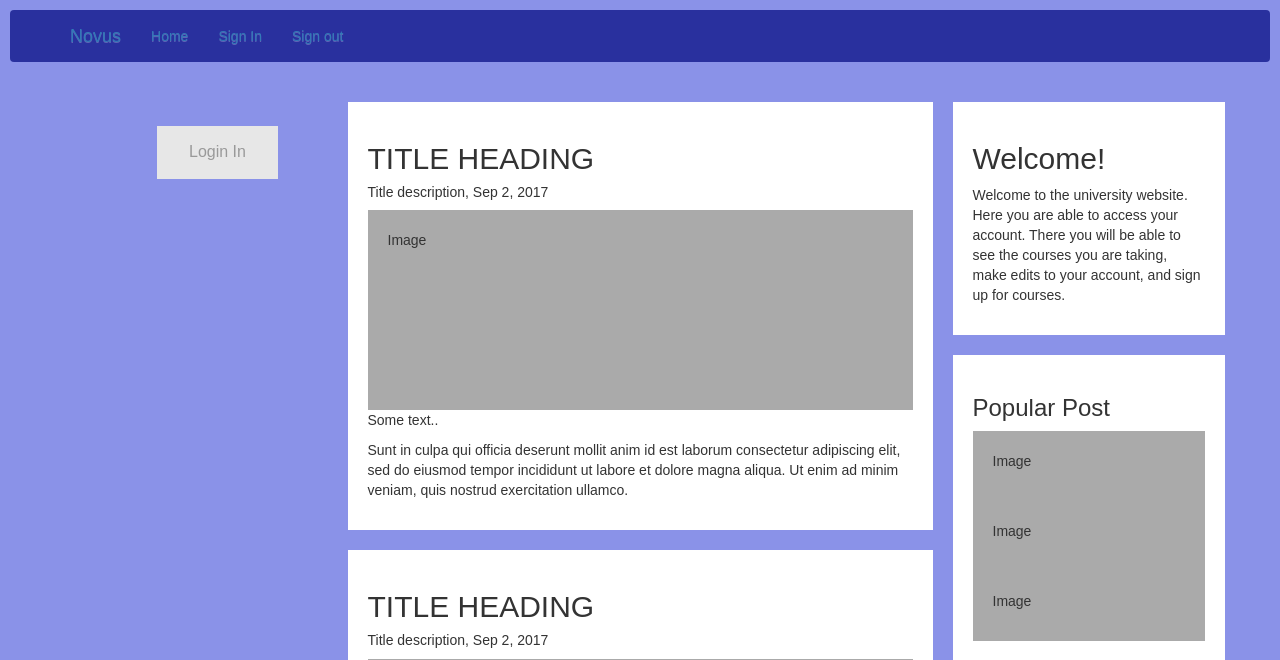
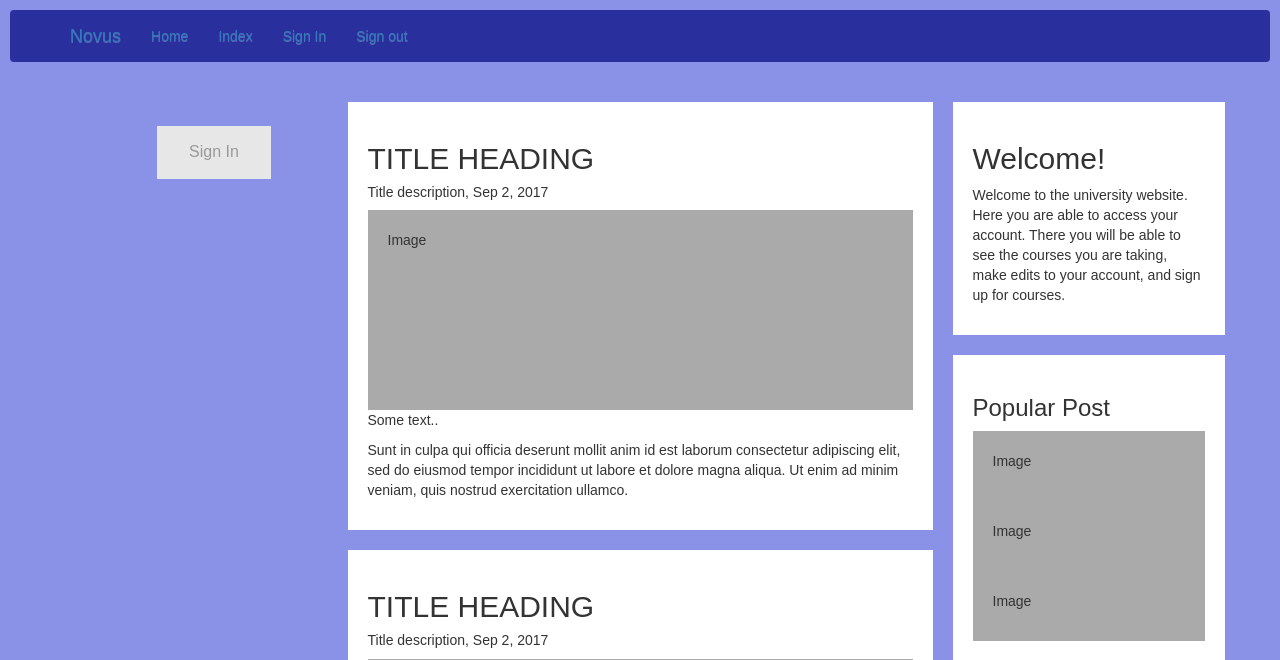
Before and after one commit to rettka30/CUS1166_StudentSystem, a Flask app: page / in a window 1280 px wide. Shown: the top 660 px of the page. Run offline with Flask 2, Linux system fonts and the light colour scheme; some libraries are stand-ins or nearby versions.

Commit message:
Login V1,2

```diff
--- a/app.py
+++ b/app.py
@@ -92,53 +92,53 @@ def administrator_roster():
     admins = Administrator.query.all()
     return render_template('administrator_roster.html', admins=admins)
 
-@app.route('/login/<type>', methods=['GET','POST'])
-@login_required
-#@roles_required('<type>')
-def login(type):
-    if type == "Student":
-    #     if current_user.is_authenticated:
-    #         return redirect(url_for('index', type="Student", id=form.id.data))
-    #     form = LoginForm()
-    #     if form.validate_on_submit():
-    #         user = Student.query.filter_by(id=form.id.data).first()
-    #         if password_manager.verify_password(form.password.data, user.password):
-    #             login_user(user)
-    #         else:
-    #             flash('Invalid id or password')
-    #             return redirect(url_for('login', type='Student'))
-    #         return redirect(url_for('index', type="Student", id=form.id.data))
-    #     return render_template('login.html', form=form)
-        return redirect(url_for('index', type="Student", id=current_user.id))
-    elif type == "Professor":
-        # if current_user.is_authenticated:
-        #     return redirect(url_for('index', type="Professor", id=form.id.data))
-        # form = LoginForm()
-        # if form.validate_on_submit():
-        #     user = Professor.query.filter_by(id=form.id.data).first()
-        #     if password_manager.verify_password(form.password.data, user.password):
-        #         login_user(user)
-        #     else:
-        #         flash('Invalid id or password')
-        #         return redirect(url_for('login', type='Professor'))
-        #     return redirect(url_for('index', type="Professor", id=form.id.data))
-        # return render_template('login.html', form=form)
-        return redirect(url_for('index', type="Professor", id=current_user.id))
-    else:
-        # if current_user.is_authenticated:
-        #     return redirect(url_for('index', type="Administrator", id=form.id.data))
-        # form = LoginForm()
-        # if form.validate_on_submit():
-        #     user = Administrator.query.filter_by(id=form.id.data).first()
-        #     if password_manager.verify_password(form.password.data, user.password):
-        #         login_user(user)
-        #         flash('Successfully login')
-        #         return redirect(url_for('index', type="Administrator", id=form.id.data))
-        #     else:
-        #         flash('Invalid id or password')
-        #         return redirect(url_for('login', type='Administrator'))
-        # return render_template('login.html', form=form)
-        return redirect(url_for('index', type="Administrator", id=current_user.id))
+# @app.route('/login/<type>', methods=['GET','POST'])
+# @login_required
+# #@roles_required('<type>')
+# def login(type):
+#     if type == "Student":
+#     #     if current_user.is_authenticated:
+#     #         return redirect(url_for('index', type="Student", id=form.id.data))
+#     #     form = LoginForm()
+#     #     if form.validate_on_submit():
+#     #         user = Student.query.filter_by(id=form.id.data).first()
+#     #         if password_manager.verify_password(form.password.data, user.password):
+#     #             login_user(user)
+#     #         else:
+#     #             flash('Invalid id or password')
+#     #             return redirect(url_for('login', type='Student'))
+#     #         return redirect(url_for('index', type="Student", id=form.id.data))
+#     #     return render_template('login.html', form=form)
+#         return redirect(url_for('index', type="Student", id=current_user.id))
+#     elif type == "Professor":
+#         # if current_user.is_authenticated:
+#         #     return redirect(url_for('index', type="Professor", id=form.id.data))
+#         # form = LoginForm()
+#         # if form.validate_on_submit():
+#         #     user = Professor.query.filter_by(id=form.id.data).first()
+#         #     if password_manager.verify_password(form.password.data, user.password):
+#         #         login_user(user)
+#         #     else:
+#         #         flash('Invalid id or password')
+#         #         return redirect(url_for('login', type='Professor'))
+#         #     return redirect(url_for('index', type="Professor", id=form.id.data))
+#         # return render_template('login.html', form=form)
+#         return redirect(url_for('index', type="Professor", id=current_user.id))
+#     else:
+#         # if current_user.is_authenticated:
+#         #     return redirect(url_for('index', type="Administrator", id=form.id.data))
+#         # form = LoginForm()
+#         # if form.validate_on_submit():
+#         #     user = Administrator.query.filter_by(id=form.id.data).first()
+#         #     if password_manager.verify_password(form.password.data, user.password):
+#         #         login_user(user)
+#         #         flash('Successfully login')
+#         #         return redirect(url_for('index', type="Administrator", id=form.id.data))
+#         #     else:
+#         #         flash('Invalid id or password')
+#         #         return redirect(url_for('login', type='Administrator'))
+#         # return render_template('login.html', form=form)
+#         return redirect(url_for('index', type="Administrator", id=current_user.id))
 
 @app.route("/gradebook/<int:id>", methods=['GET', 'POST'])
 @login_required
--- a/templates/home.html
+++ b/templates/home.html
@@ -11,7 +11,7 @@
   <div class="leftcolumn">
     <div class="card" id="opt">
       <ul>
-        <ol><a href="{{ url_for('welcome')}}" class="button">Login In</a></ol>
+        <ol><a href="{{ url_for('user.login') }}" class="button">Sign In</a></ol>
       </ul>
     </div>
   </div>
--- a/templates/layout.html
+++ b/templates/layout.html
@@ -24,8 +24,9 @@
       <div class="navbar-collapse collapse">
         <ul class="nav navbar-nav">
           <li><a href="/">Home</a></li>
-          <li><a href="/welcome">Sign In</a></li>
-          <li><a href="/logout">Sign out</a></li>
+          <li><a href="/index">Index</a></li>
+          <li><a href="{{ url_for('user.login') }}">Sign In</a></li>
+          <li><a href="{{ url_for('user.logout') }}">Sign out</a></li>
         </ul>
       </div>
     </div>
```
Also changed, not shown: templates/welcome.html (+4 -4 lines), app.db.
